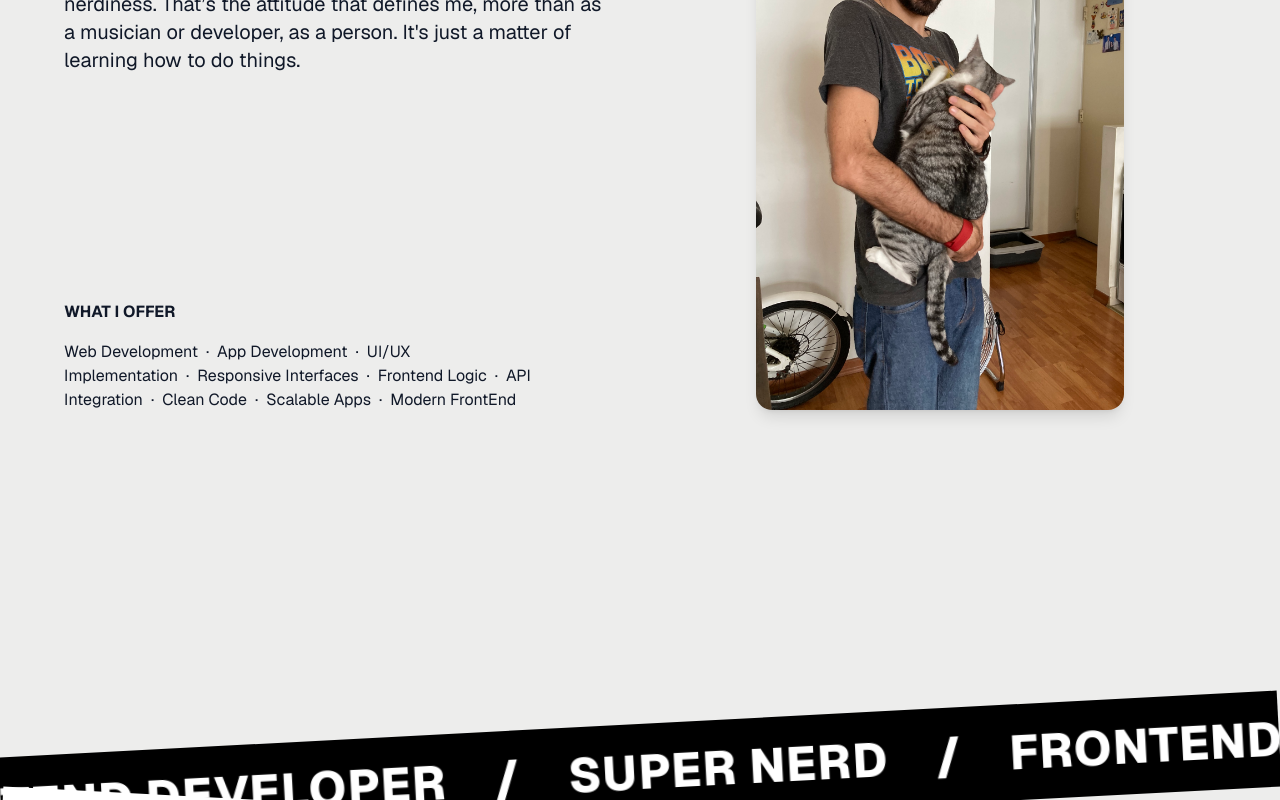
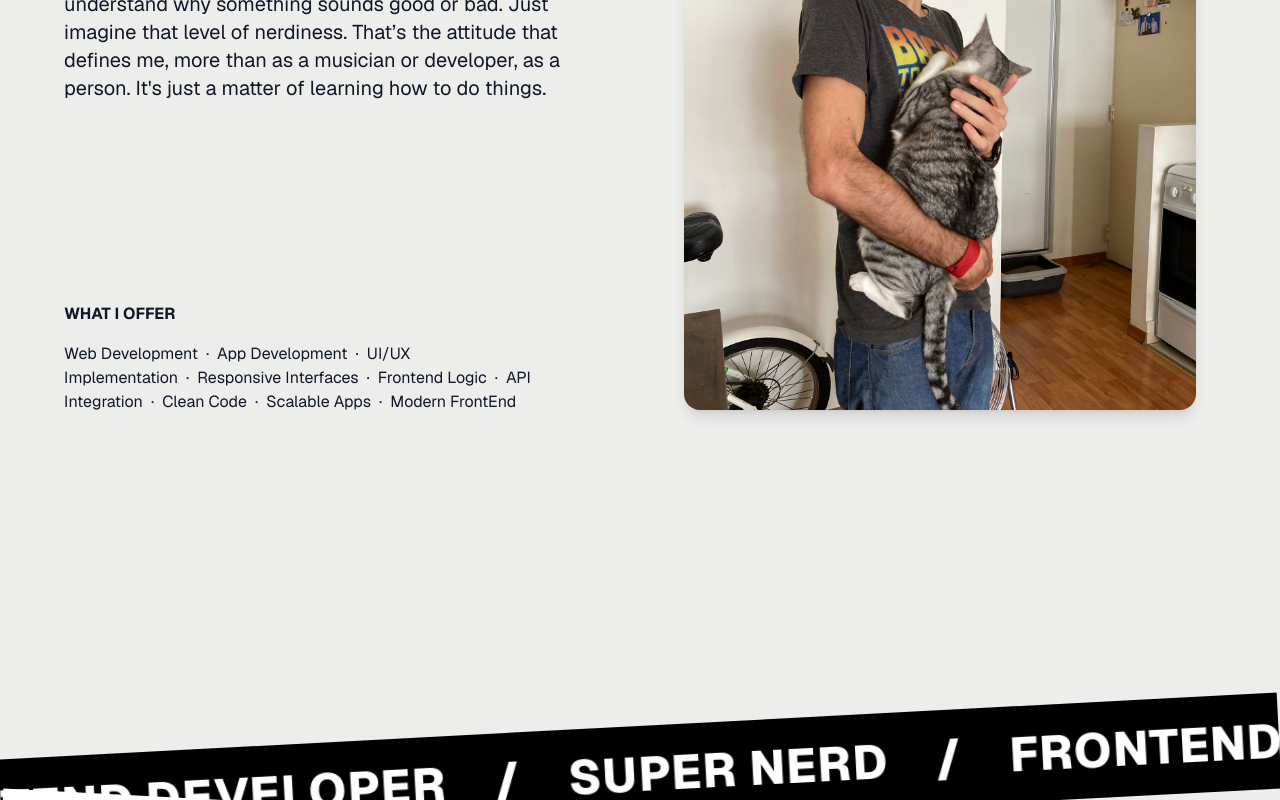
Before and after one commit to DiegoBottegoni/diegobottegoni.github.io, a React (Vite) app: page / in a window 1280 px wide. Shown: the part 1654-2454 px from the top of the page. Built offline with nearby package versions, Linux system fonts and the light colour scheme.

Commit message:
motion added to about

```diff
--- a/src/components/Hero/Hero.tsx
+++ b/src/components/Hero/Hero.tsx
@@ -1,43 +1,3 @@
-// import { motion } from "framer-motion"
-
-// const Hero = () => {
-//     return (
-//         <section className="bg-primary-d flex-1 flex items-center justify-center">
-//             <div className="w-full max-w-6xl sm:px-16 px-6 text-center sm:pt-8 pb-8 sm:pb-16 flex flex-col items-center justify-center gap-6">
-
-//                 <div className="flex justify-center w-full">
-//                     <h1 className="text-[clamp(3.5rem,11vw,11rem)] font-bold leading-[0.9] tracking-normal sm:tracking-[0.02em] text-center cursor-default">
-//                         DIEGO
-//                         <br />
-//                         BOTTEGONI
-//                     </h1>
-//                 </div>
-
-//                 <motion.div
-//                     drag
-//                     dragMomentum={true}
-//                     whileDrag={{ scale: 1.05, rotate: 2 }}
-//                     transition={{ type: "spring", stiffness: 300, damping: 20 }}
-//                     className="relative z-10 w-32 h-44 sm:w-56 sm:h-72 -mt-6 sm:-mt-12 rounded-2xl overflow-hidden cursor-grab active:cursor-grabbing"
-//                 >
-//                     <img
-//                         src="/Profile-Dev-Img.jpg"
-//                         alt="Diego Bottegoni"
-//                         className="w-full h-full object-cover pointer-events-none"
-//                     />
-//                 </motion.div>
-
-
-
-//                 <p className="text-sm sm:text-base font-semibold tracking-wide uppercase mt-2 cursor-default">
-//                     Front End Developer <br /> Based in Argentina
-//                 </p>
-//             </div>
-//         </section>
-//     )
-// }
-// export default Hero
-
 import { motion } from "framer-motion"
 
 const Hero = () => {
@@ -58,9 +18,9 @@ const Hero = () => {
                         {[...Array(2)].map((_, i) => (
                             <motion.h1
                                 key={i}
-                                initial={{ y: -30 * (i + 1), opacity: 0 }}
+                                initial={{ y: -24 * (i + 1), opacity: 0 }}
                                 animate={{ y: 0, opacity: 1 }}
-                                transition={{ delay: 0.1 * (i + 1), type: "spring", stiffness: 200 }}
+                                transition={{ delay: 0.1 * (i + 1), type: "spring", stiffness: 300 }}
                                 className="text-[clamp(3.5rem,11vw,11rem)] font-bold leading-[0.9] tracking-normal sm:tracking-[0.02em] text-outline uppercase text-center"
                             >
                                 BOTTEGONI
--- a/src/presentation/pages/About/About.tsx
+++ b/src/presentation/pages/About/About.tsx
@@ -1,53 +1,141 @@
+// // More text to add
+// {/* <div className="-mb-0.5">
+//                                 As a musician, I always dedicated myself to putting ideas on paper and making them sound. Today I adapt that same passion to development.
+//                                 I’m still stuck in the “why age” of my three years. I’m obsessed with figuring out why something is broken so I can fix it. And if I can’t... I want to know why.
+//                             </div> */}
+
+// import { motion } from "framer-motion"
+
+// export default function AboutPage() {
+//     return (
+//         <section className="w-full px-4 py-24 sm:py-48 bg-primary-d text-foreground">
+//             <div className="max-w-6xl mx-auto flex flex-col gap-12">
+//                 {/* Título central */}
+//                 <h2 id="about" className="text-4xl font-bold text-center uppercase">About Me</h2>
+
+//                 {/* Contenido en dos columnas */}
+//                 <div className="flex flex-col-reverse md:flex-row items-start gap-12">
+//                     {/* Textos a la izquierda */}
+//                     <motion.div
+//                         initial={{ x: -100, opacity: 0 }}
+//                         whileInView={{ x: 0, opacity: 1 }}
+//                         transition={{ duration: 0.6, ease: "easeOut" }}
+//                         viewport={{ once: true, amount: 0.3 }}
+//                         className="flex-1 flex flex-col justify-between h-full"
+//                     >
+//                         <div className="text-xl space-y-4">
+//                             <p className="text-gray-900">
+//                                 Musician and nerd all my life, and now also a front-end developer.
+//                                 Just check my pictures — I’m rocking ‘Back to the Future’ and ‘Rick & Morty’ t-shirts!{' '}
+//                                 ¡Nerd alert!
+
+//                                 I jumped into Sound Engineering to mathematically understand why something sounds good or bad.
+//                                 Just imagine that level of nerdiness.
+//                                 That’s the attitude that defines me, more than as a musician or developer, as a person.
+//                                 It's just a matter of learning how to do things.
+//                             </p>
+//                         </div>
+
+//                         <div className="my-6 md:mt-30 lg:mt-56.5">
+//                             <h3 className="text-md font-bold mb-6 md:mb-4 uppercase">What I offer</h3>
+//                             <p className="text-md">
+//                                 Web Development&nbsp;&nbsp;·&nbsp;&nbsp;App Development&nbsp;&nbsp;·&nbsp;&nbsp;UI/UX Implementation&nbsp;&nbsp;·&nbsp;&nbsp;Responsive Interfaces&nbsp;&nbsp;·&nbsp;&nbsp;Frontend Logic&nbsp;&nbsp;·&nbsp;&nbsp;API Integration&nbsp;&nbsp;·&nbsp;&nbsp;Clean Code&nbsp;&nbsp;·&nbsp;&nbsp;Scalable Apps&nbsp;&nbsp;·&nbsp;&nbsp;Modern FrontEnd
+//                             </p>
+//                         </div>
+//                     </motion.div>
+
+//                     {/* Imagen a la derecha */}
+//                     <motion.div
+//                         initial={{ x: 100, opacity: 0 }}
+//                         whileInView={{ x: 0, opacity: 1 }}
+//                         transition={{ duration: 0.6, delay: 0.2, ease: "easeOut" }}
+//                         viewport={{ once: true, amount: 0.3 }}
+//                         className="flex-1 flex justify-center items-center"
+//                     >
+//                         <img
+//                             src="/about-img.jpeg"
+//                             alt="Diego Bottegoni"
+//                             className="rounded-2xl w-128 h-140 object-cover shadow-lg"
+//                         />
+//                     </motion.div>
+//                 </div>
+//             </div>
+//         </section>
+//     );
+// }
+
+
+import { motion } from "framer-motion"
+
 export default function AboutPage() {
     return (
         <section className="w-full px-4 py-24 sm:py-48 bg-primary-d text-foreground">
             <div className="max-w-6xl mx-auto flex flex-col gap-12">
-                {/* Título central */}
-                <h2 id="about" className="text-4xl font-bold text-center uppercase">About Me</h2>
+                {/* Título animado */}
+                <motion.h2
+                    id="about"
+                    initial={{ opacity: 0, scale: 0.9 }}
+                    whileInView={{ opacity: 1, scale: 1 }}
+                    transition={{ duration: 0.5, ease: "easeOut" }}
+                    viewport={{ once: true }}
+                    className="text-4xl font-bold text-center uppercase"
+                >
+                    About Me
+                </motion.h2>
+
                 {/* Contenido en dos columnas */}
                 <div className="flex flex-col-reverse md:flex-row items-start gap-12">
                     {/* Textos a la izquierda */}
-                    <div className="flex-1 flex flex-col justify-between h-full">
-                        {/* Texto superior */}
+                    <motion.div
+                        initial={{ x: -100, opacity: 0 }}
+                        whileInView={{ x: 0, opacity: 1 }}
+                        transition={{ duration: 0.6, ease: "easeOut" }}
+                        viewport={{ once: true, amount: 0.3 }}
+                        className="flex-1 flex flex-col justify-between h-full"
+                    >
                         <div className="text-xl space-y-4">
                             <p className="text-gray-900">
                                 Musician and nerd all my life, and now also a front-end developer.
-                                Just check my pictures — I’m rocking ‘Back to the Future’ and ‘Rick & Morty’ t-shirts!{' '}
-                                ¡Nerd alert!
-
+                                Just check my pictures — I’m rocking ‘Back to the Future’ and ‘Rick & Morty’ t-shirts! ¡Nerd alert!
+                                <br /><br />
                                 I jumped into Sound Engineering to mathematically understand why something sounds good or bad.
                                 Just imagine that level of nerdiness.
                                 That’s the attitude that defines me, more than as a musician or developer, as a person.
                                 It's just a matter of learning how to do things.
                             </p>
                         </div>
-                        {/* Texto inferior */}
-                        <div className="my-6 md:mt-30 lg:mt-56.5">
+
+                        {/* Bloque "What I offer" animado por separado */}
+                        <motion.div
+                            initial={{ opacity: 0, y: 30 }}
+                            whileInView={{ opacity: 1, y: 0 }}
+                            transition={{ duration: 0.5, ease: "easeOut", delay: 0.1 }}
+                            viewport={{ once: true, amount: 0.4 }}
+                            className="my-6 md:mt-30 lg:mt-50"
+                        >
                             <h3 className="text-md font-bold mb-6 md:mb-4 uppercase">What I offer</h3>
                             <p className="text-md">
-                                {/* Web Development &nbsp;&nbsp;&nbsp;·&nbsp;&nbsp;&nbsp; App Development &nbsp;&nbsp;&nbsp;·&nbsp;&nbsp;&nbsp; UI/UX Implementation &nbsp;&nbsp;&nbsp;·&nbsp;&nbsp;&nbsp; Responsive Interfaces &nbsp;&nbsp;&nbsp;·&nbsp;&nbsp;&nbsp; Frontend Logic &nbsp;&nbsp;&nbsp;·&nbsp;&nbsp;&nbsp; API Integration &nbsp;&nbsp;&nbsp;·&nbsp;&nbsp;&nbsp; Clean Code &nbsp;&nbsp;&nbsp;·&nbsp;&nbsp;&nbsp; Scalable Apps &nbsp;&nbsp;&nbsp;·&nbsp;&nbsp;&nbsp; Modern FrontEnd &nbsp;&nbsp;&nbsp; */}
                                 Web Development&nbsp;&nbsp;·&nbsp;&nbsp;App Development&nbsp;&nbsp;·&nbsp;&nbsp;UI/UX Implementation&nbsp;&nbsp;·&nbsp;&nbsp;Responsive Interfaces&nbsp;&nbsp;·&nbsp;&nbsp;Frontend Logic&nbsp;&nbsp;·&nbsp;&nbsp;API Integration&nbsp;&nbsp;·&nbsp;&nbsp;Clean Code&nbsp;&nbsp;·&nbsp;&nbsp;Scalable Apps&nbsp;&nbsp;·&nbsp;&nbsp;Modern FrontEnd
+                            </p>
+                        </motion.div>
+                    </motion.div>
 
-
-                            </p>
-                        </div>
-                    </div>
                     {/* Imagen a la derecha */}
-                    <div className="flex-1 flex justify-center items-center">
+                    <motion.div
+                        initial={{ x: 100, opacity: 0 }}
+                        whileInView={{ x: 0, opacity: 1 }}
+                        transition={{ duration: 0.6, delay: 0.2, ease: "easeOut" }}
+                        viewport={{ once: true, amount: 0.3 }}
+                        className="flex-1 flex justify-center items-center"
+                    >
                         <img
                             src="/about-img.jpeg"
                             alt="Diego Bottegoni"
-                            className="rounded-2xl w-92 h-140 object-cover shadow-lg"
+                            className="rounded-2xl w-128 h-140 object-cover shadow-lg"
                         />
-                    </div>
+                    </motion.div>
                 </div>
             </div>
         </section>
     );
 }
-
-// More text to add
-{/* <div className="-mb-0.5">
-                                As a musician, I always dedicated myself to putting ideas on paper and making them sound. Today I adapt that same passion to development.
-                                I’m still stuck in the “why age” of my three years. I’m obsessed with figuring out why something is broken so I can fix it. And if I can’t... I want to know why.
-                            </div> */}
```
